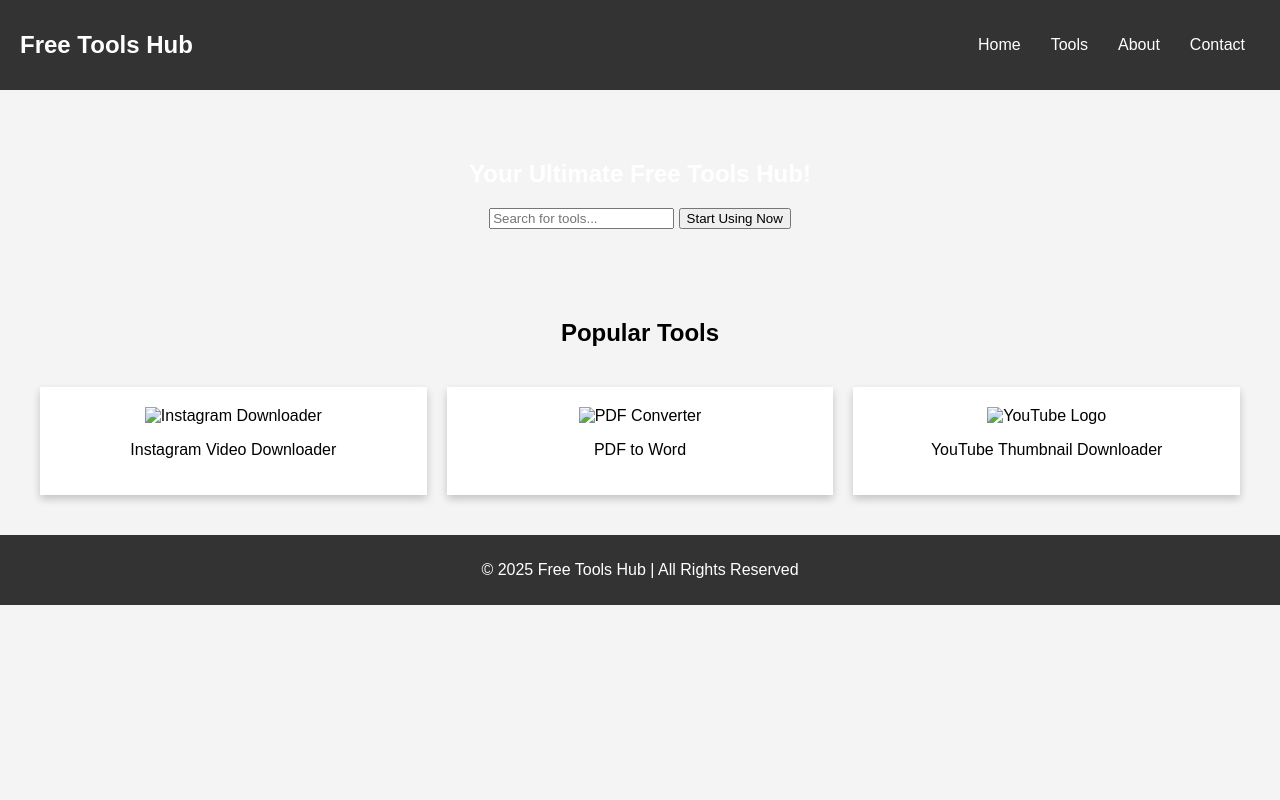
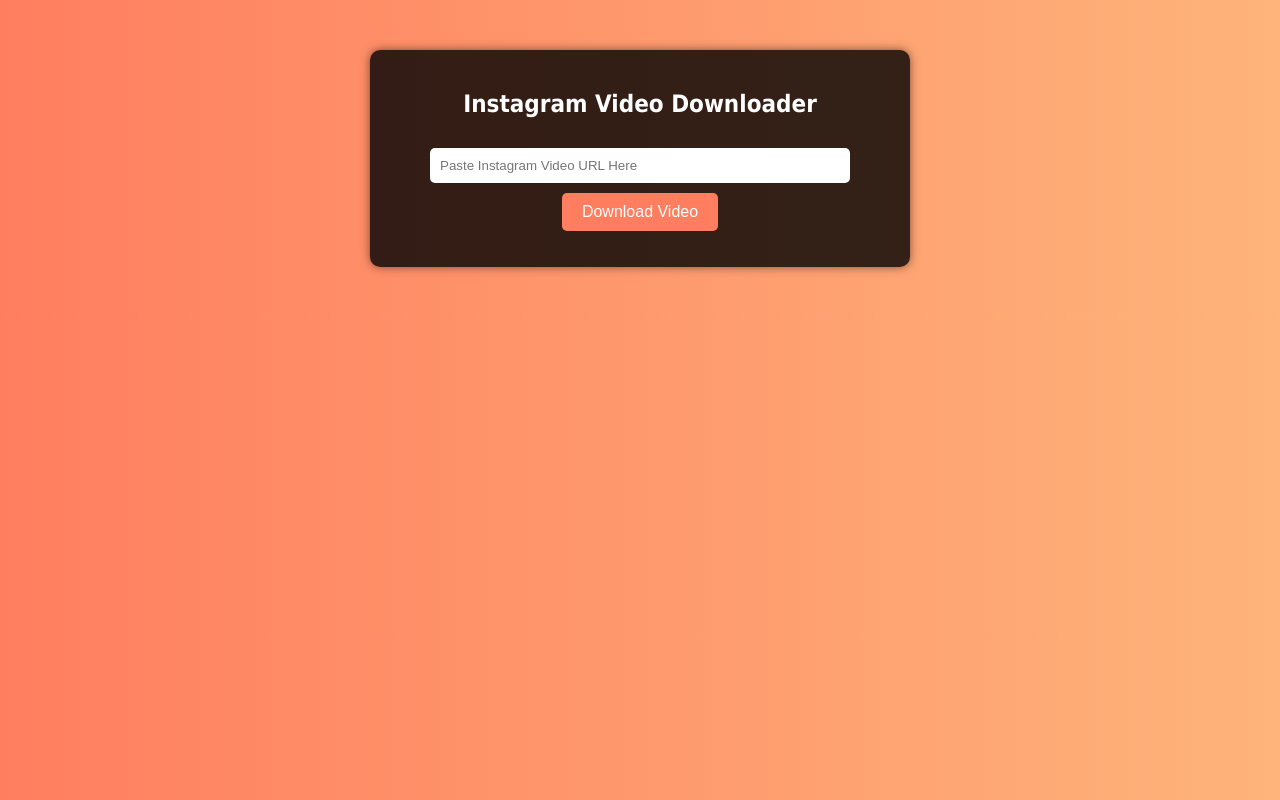
Before and after one commit to jdjcjsviiajvjsnvjv/portfolio-website, a plain HTML site: page index.html in a window 1280 px wide. Drawn offline with Linux system fonts and the light colour scheme.

Commit message:
Update index.html

```diff
--- a/index.html
+++ b/index.html
@@ -3,129 +3,76 @@
 <head>
     <meta charset="UTF-8">
     <meta name="viewport" content="width=device-width, initial-scale=1.0">
-    <title>Free Tools Hub</title>
-    <link rel="stylesheet" href="styles.css">
+    <title>Instagram Video Downloader</title>
     <style>
         body {
-            font-family: Arial, sans-serif;
+            font-family: Tahoma, sans-serif;
+            background: linear-gradient(to right, #ff7e5f, #feb47b);
+            text-align: center;
+            color: white;
             margin: 0;
-            padding: 0;
-            background-color: #f4f4f4;
-            text-align: center;
+            padding: 50px;
         }
-        header {
-            display: flex;
-            justify-content: space-between;
-            align-items: center;
+        .container {
+            max-width: 500px;
+            margin: auto;
+            background: rgba(0, 0, 0, 0.8);
             padding: 20px;
-            background: #333;
+            border-radius: 10px;
+            box-shadow: 0px 0px 10px rgba(0,0,0,0.5);
+        }
+        input {
+            width: 80%;
+            padding: 10px;
+            margin: 10px 0;
+            border: none;
+            border-radius: 5px;
+        }
+        button {
+            background: #ff7e5f;
             color: white;
+            border: none;
+            padding: 10px 20px;
+            font-size: 16px;
+            cursor: pointer;
+            border-radius: 5px;
         }
-        .logo {
-            font-size: 24px;
-            font-weight: bold;
-        }
-        nav ul {
-            list-style: none;
-            padding: 0;
-            display: flex;
-        }
-        nav ul li {
-            margin: 0 15px;
-        }
-        nav ul li a {
-            color: white;
-            text-decoration: none;
-        }
-        .hero {
-            padding: 50px;
-            background: url('background.jpg') no-repeat center center/cover;
-            color: white;
-        }
-        .tools-section {
-            padding: 20px;
-        }
-        .tool-grid {
-            display: grid;
-            grid-template-columns: repeat(auto-fit, minmax(200px, 1fr));
-            gap: 20px;
-            padding: 20px;
-        }
-        .tool-card {
-            background: white;
-            padding: 20px;
-            box-shadow: 0 4px 8px rgba(0,0,0,0.2);
-            cursor: pointer;
-            transition: transform 0.3s, box-shadow 0.3s;
-        }
-        .tool-card:hover {
-            transform: scale(1.05);
-            box-shadow: 0 6px 12px rgba(0,0,0,0.3);
-        }
-        footer {
-            padding: 10px;
-            background: #333;
-            color: white;
+        button:hover {
+            background: #feb47b;
         }
     </style>
 </head>
 <body>
-    <header>
-        <div class="logo">Free Tools Hub</div>
-        <nav>
-            <ul>
-                <li><a href="#">Home</a></li>
-                <li><a href="#tools">Tools</a></li>
-                <li><a href="#about">About</a></li>
-                <li><a href="#contact">Contact</a></li>
-            </ul>
-        </nav>
-    </header>
-
-    <section class="hero">
-        <h1>Your Ultimate Free Tools Hub!</h1>
-        <input type="text" placeholder="Search for tools...">
-        <button>Start Using Now</button>
-    </section>
-
-    <section id="tools" class="tools-section">
-        <h2>Popular Tools</h2>
-        <div class="tool-grid">
-            <div class="tool-card" onclick="openTool('tools/instagram-downloader.html')">
-                <img src="image/insta-icon.jfif" alt="Instagram Downloader">
-                <p>Instagram Video Downloader</p>
-            </div>
-            <div class="tool-card">
-                <img src="image/pdf-icon.jfif" alt="PDF Converter">
-                <p>PDF to Word</p>
-            </div>
-            <div class="tool-card">
-               <img src="/your-folder/images/youtube-icon.png" alt="YouTube Logo">
-                <p>YouTube Thumbnail Downloader</p>
-            </div>
-        </div>
-    </section>
-
-    <footer>
-        <p>&copy; 2025 Free Tools Hub | All Rights Reserved</p>
-    </footer>
+    <div class="container">
+        <h2>Instagram Video Downloader</h2>
+        <input type="text" id="videoUrl" placeholder="Paste Instagram Video URL Here">
+        <button onclick="downloadVideo()">Download Video</button>
+        <p id="message"></p>
+    </div>
 
     <script>
-        function openTool(url) {
-            window.location.href = url;
+        function downloadVideo() {
+            let url = document.getElementById("videoUrl").value;
+            if (!url) {
+                document.getElementById("message").innerText = "Please enter a valid URL!";
+                return;
+            }
+
+            fetch(`https://some-api.com/download?url=${encodeURIComponent(url)}`)
+                .then(response => response.json())
+                .then(data => {
+                    let a = document.createElement('a');
+                    a.href = data.downloadLink;
+                    a.download = "InstagramVideo.mp4";
+                    document.body.appendChild(a);
+                    a.click();
+                    document.body.removeChild(a);
+                    document.getElementById("message").innerText = "Download started!";
+                })
+                .catch(error => {
+                    document.getElementById("message").innerText = "Error downloading video!";
+                });
         }
-
-        document.querySelectorAll('.tool-card').forEach(card => {
-            card.addEventListener('mouseenter', () => {
-                card.style.transform = 'scale(1.1)';
-                card.style.boxShadow = '0 8px 16px rgba(0,0,0,0.4)';
-            });
-
-            card.addEventListener('mouseleave', () => {
-                card.style.transform = 'scale(1)';
-                card.style.boxShadow = '0 4px 8px rgba(0,0,0,0.2)';
-            });
-        });
     </script>
 </body>
 </html>
```
